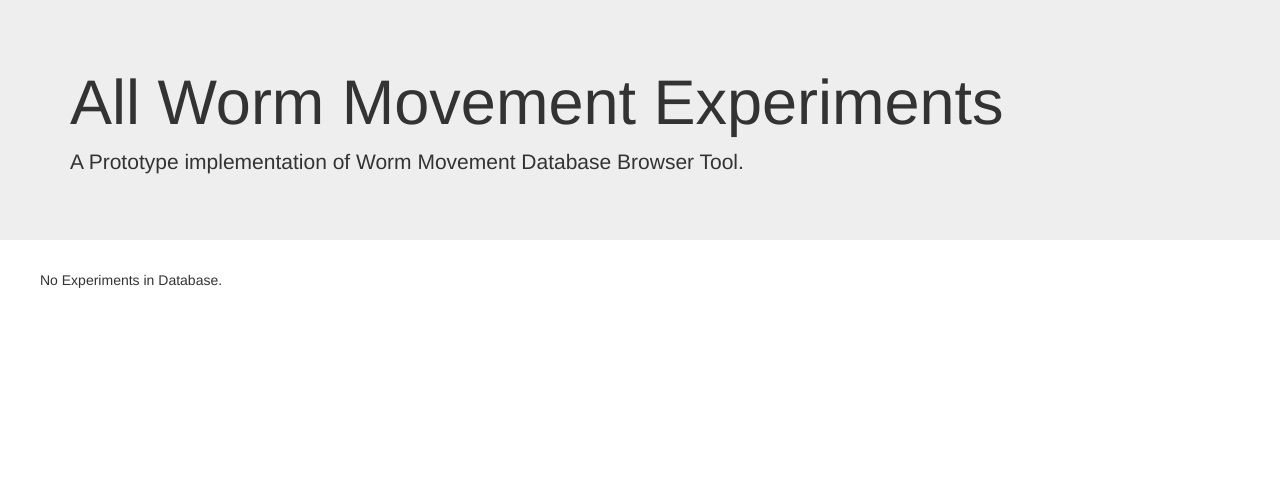
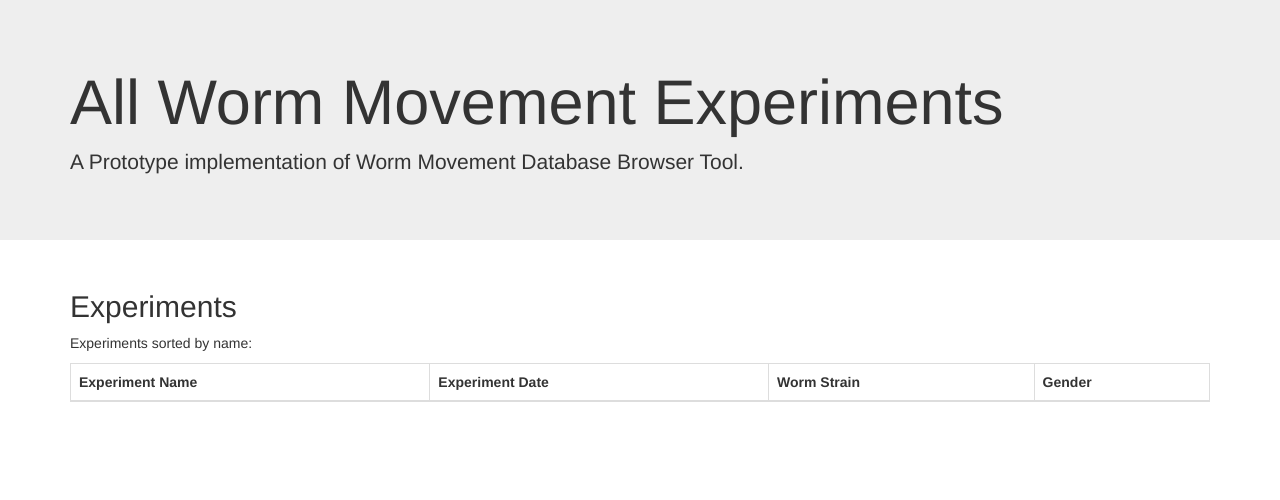
Before and after one commit to openworm/movement_cloud, a Django app: page /webworm/ in a window 1280 px wide. Shown: the top 500 px of the page. Run offline with Django 3.2, Linux system fonts and the light colour scheme; data that the repository does not hold is empty; some libraries are stand-ins or nearby versions.

Commit message:
Display data in a table (unsorted). Display more than just the experiment name.

```diff
--- a/webworm/templates/webworm/index.html
+++ b/webworm/templates/webworm/index.html
@@ -22,11 +22,30 @@
     </div>
   </header>
 
-<ul>
-  {% for experiment in experiments_list %}
-  <li>{{ experiment.base_name }}</li>
-  {% empty %}
-  <p>No Experiments in Database.</p>
-  {% endfor %}
-</ul>
+<div class="container">
+<h2>Experiments</h2>
+<p>Experiments sorted by name:</p>
+<table class="table table-striped table-bordered table-responsive">
+  <thead>
+    <tr>
+      <!-- Hardcoded for now. There are Django methods for these -->
+      <th>Experiment Name</th>
+      <th>Experiment Date</th>
+      <th>Worm Strain</th>
+      <th>Gender</th>
+    </tr>
+  </thead>
+  <tbody>
+    {% for experiment in experiments_list %}
+    <tr>
+      <th>{{ experiment.base_name }}</th>
+      <th>{{ experiment.date|default_if_none:"Empty" }}</th>
+      <th>{{ experiment.strain.name|default_if_none:"Empty" }}</th>
+      <th>{{ experiment.sex|default_if_none:"Empty" }}</th>
+    </tr>
+    {% endfor %}
+  </tbody>
+</table>
+</div>
+
 </html>
```
